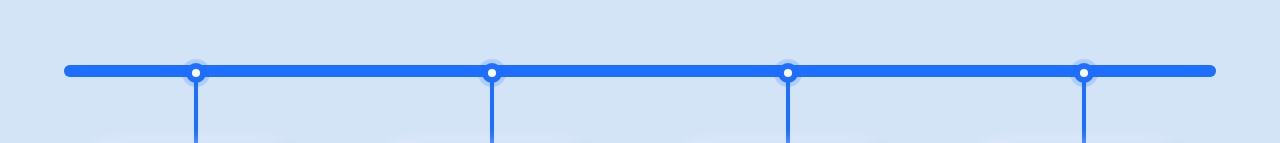
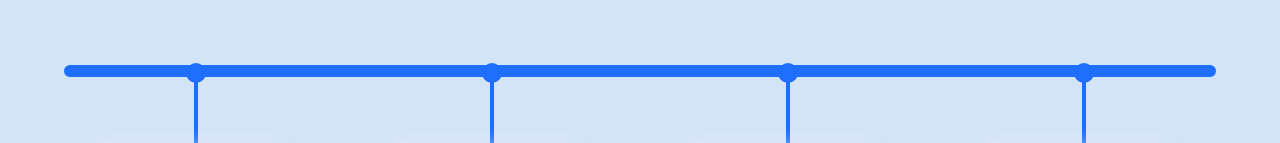
Before and after one commit to rhmunna143/section-task, a React (Vite) app: page / in a window 1280 px wide. Shown: the part 1093-1236 px from the top of the page. Built offline with nearby package versions, Linux system fonts and the light colour scheme.

Commit message:
Refactor ProcessCard component to simplify timeline point styling and remove unnecessary elements

```diff
--- a/src/components/WorkProcessSection.jsx
+++ b/src/components/WorkProcessSection.jsx
@@ -7,20 +7,11 @@ const ProcessCard = ({ icon, title, description, isActive }) => {
       {/* Timeline Point - sitting ON the timeline (intersecting) */}
       <div className="absolute -top-[18px] left-1/2 -translate-x-1/2 z-30">
         <div
-          className="timeline-point-outer relative w-5 h-5 rounded-full flex items-center justify-center transition-all duration-1000"
+          className="timeline-point w-5 h-5 rounded-full transition-all duration-1000"
           style={{
             background: isActive ? '#1e6fff' : 'rgba(30, 111, 255, 0.2)',
-            boxShadow: isActive ? '0 0 0 4px rgba(30, 111, 255, 0.2)' : 'none',
           }}
-        >
-          <span
-            className="timeline-point-inner block w-2 h-2 rounded-full transition-all duration-1000"
-            style={{
-              background: isActive ? '#ffffff' : 'transparent',
-              transform: isActive ? 'scale(1)' : 'scale(0.5)',
-            }}
-          ></span>
-        </div>
+        ></div>
       </div>
 
       {/* Vertical connector line with animated fill effect */}
```
